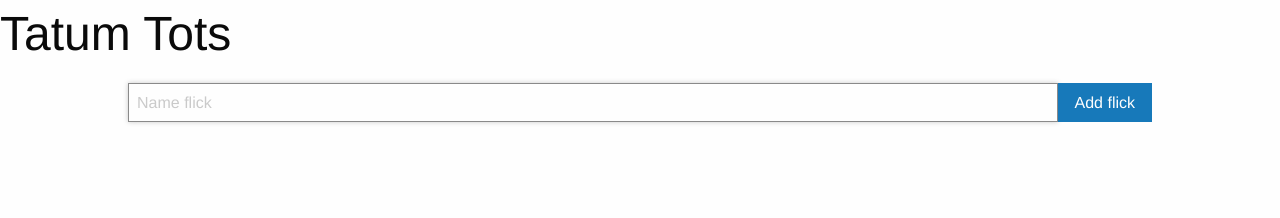
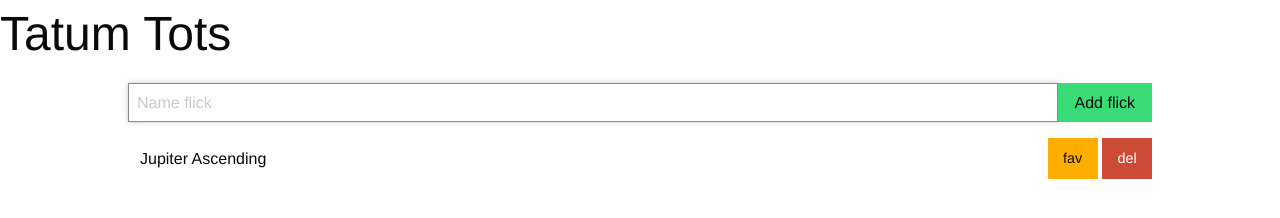
Before and after one commit to christinerschulte/tatum-tots, a plain HTML site: page index.html in a window 1280 px wide. Drawn offline with nearby package versions, Linux system fonts and the light colour scheme.

Commit message:
Add and style the flick template

```diff
--- a/index.css
+++ b/index.css
@@ -2,3 +2,11 @@ main{
     width: 80%;
     margin: 1rem auto;
 }
+
+.actions .button{
+    margin-bottom: 0;
+}
+
+.flickName{
+    margin: 0 0.75rem;
+}
--- a/index.html
+++ b/index.html
@@ -29,7 +29,7 @@
 
                 <div class="input-group-button">
                     <button
-                        class="button"
+                        class="button success"
                         type="submit"
                     >
                         Add flick
@@ -39,7 +39,15 @@
             </div>
         </form>
 
-        <ul id="flickList"></ul>
+        <ul id="flickList" class="no-bullet">
+            <li class="flick grid-x align-middle">
+                <span class="flickName cell auto">Jupiter Ascending</span>
+                <span class="actions cell shrink">
+                    <button class="button warning">fav</button>
+                    <button class="button alert">del</button>
+                </span>
+            </li>
+        </ul>
 
     </main>
 
```
